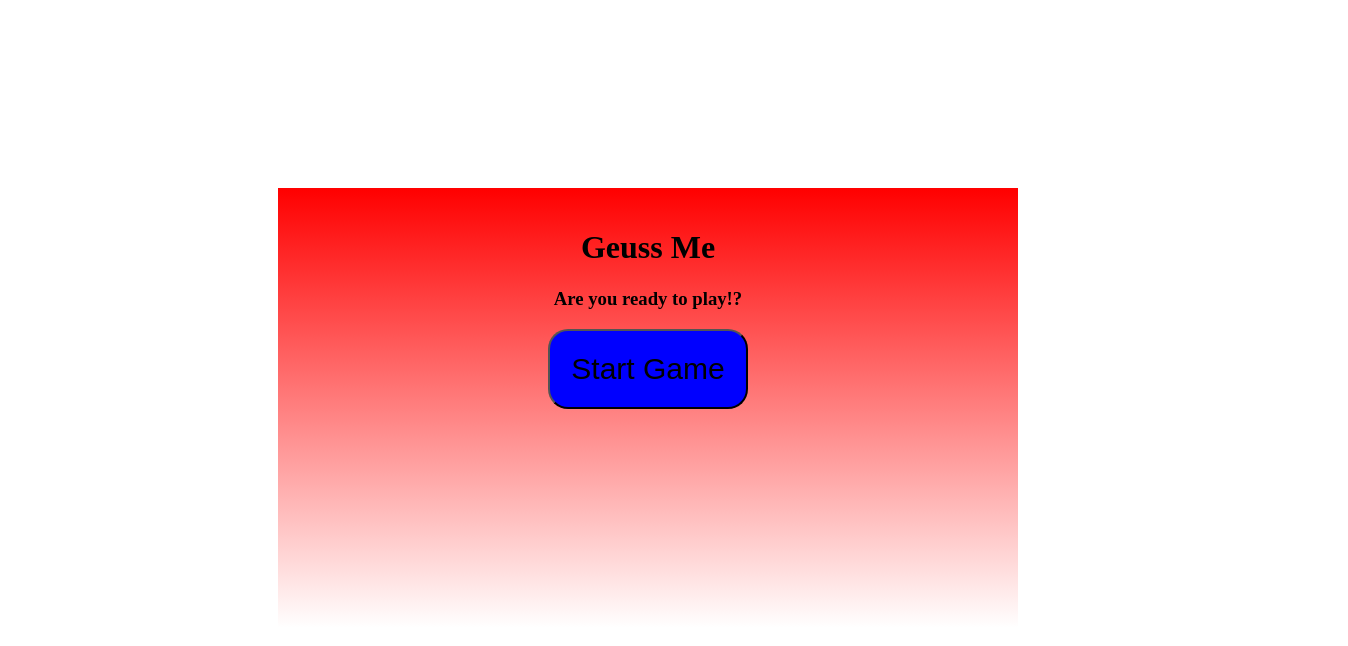
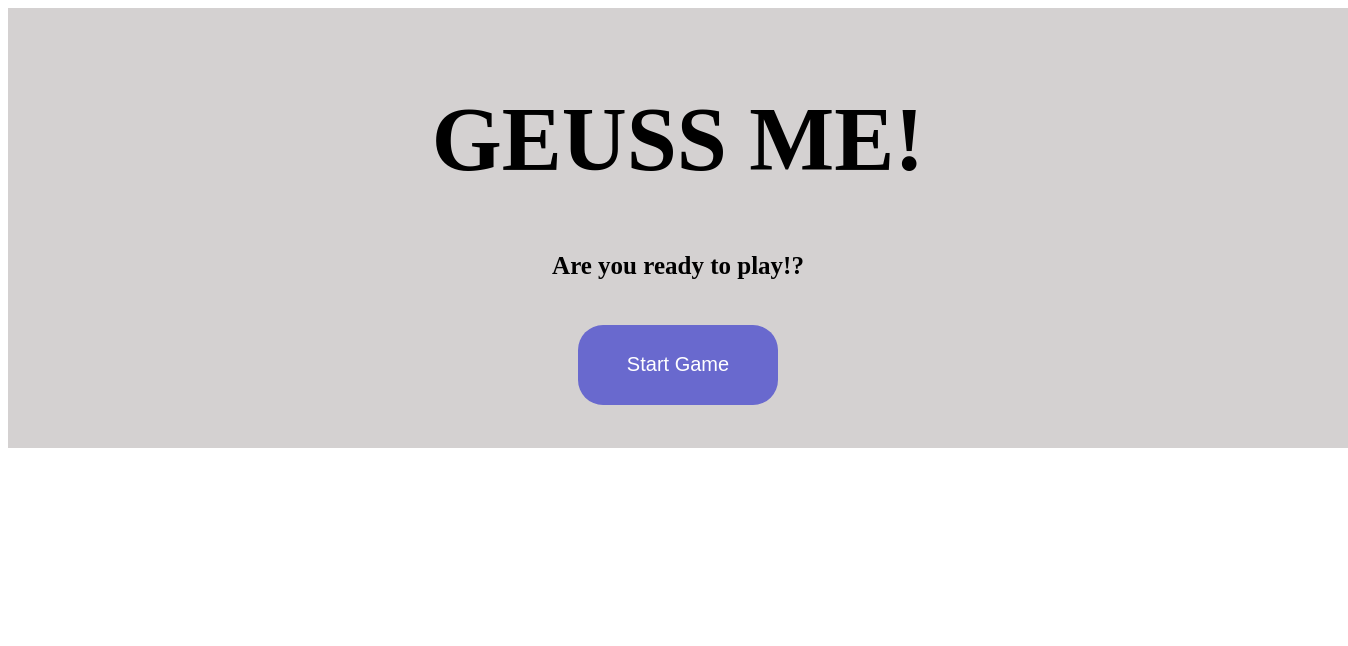
Before and after one commit to Ramizsbai/Dom, a plain HTML site: page guess-game-project/guess-game-2.html in a window 1280 px wide. Shown: the whole page, 1348 px wide, since content can reach past the window. Drawn offline with Linux system fonts and the light colour scheme.

Commit message:
chainging the style

```diff
--- a/guess-game-project/guess-game-2.html
+++ b/guess-game-project/guess-game-2.html
@@ -7,22 +7,25 @@
     <title>Document</title>
 
     <style>
+
     body {
-        width: 100%;
+
+
         height: 100vh;
         display: flex;
-        justify-content: center;
-        align-items: center;
+
     }
 
     main {
-        width: 700px;
+
+        width: 1300px;
         height: 400px;
         padding: 20px;
-        background: linear-gradient(red, white);
+        background: rgb(212, 209, 209);
     }
 
     .btn {
+        padding-top: 20px;
         display: flex;
         justify-content: center;
 
@@ -36,9 +39,11 @@
         display: inline-block;
         width: 200px;
         height: 80px;
-        border-radius: 20px;
-        background: blue;
-        font-size: 30px;
+        border-radius: 25px;
+        background: rgb(105, 105, 206);
+        color: white;
+        font-size: 20px;
+        border: solid 0;
 
     }
 
@@ -53,13 +58,19 @@
 
     #guess {
         display: inline-block;
-        width: 40%;
+        width: 20%;
         height: 46px;
-        background: greenyellow;
+        background: rgb(105, 105, 206);
+        font-size: 25px;
+        border-radius: 10px;
+    }
+    #header{
+        font-size: 90px;
+    }
+
+    #displaytext {
         font-size: 25px;
     }
-
-
 
 
     </style>
@@ -73,7 +84,7 @@
         <main>
 
             <header>
-            <h1 id="header">Geuss Me</h1>
+            <h1 id="header">GEUSS ME!</h1>
 
         </header>
         <div >
```
